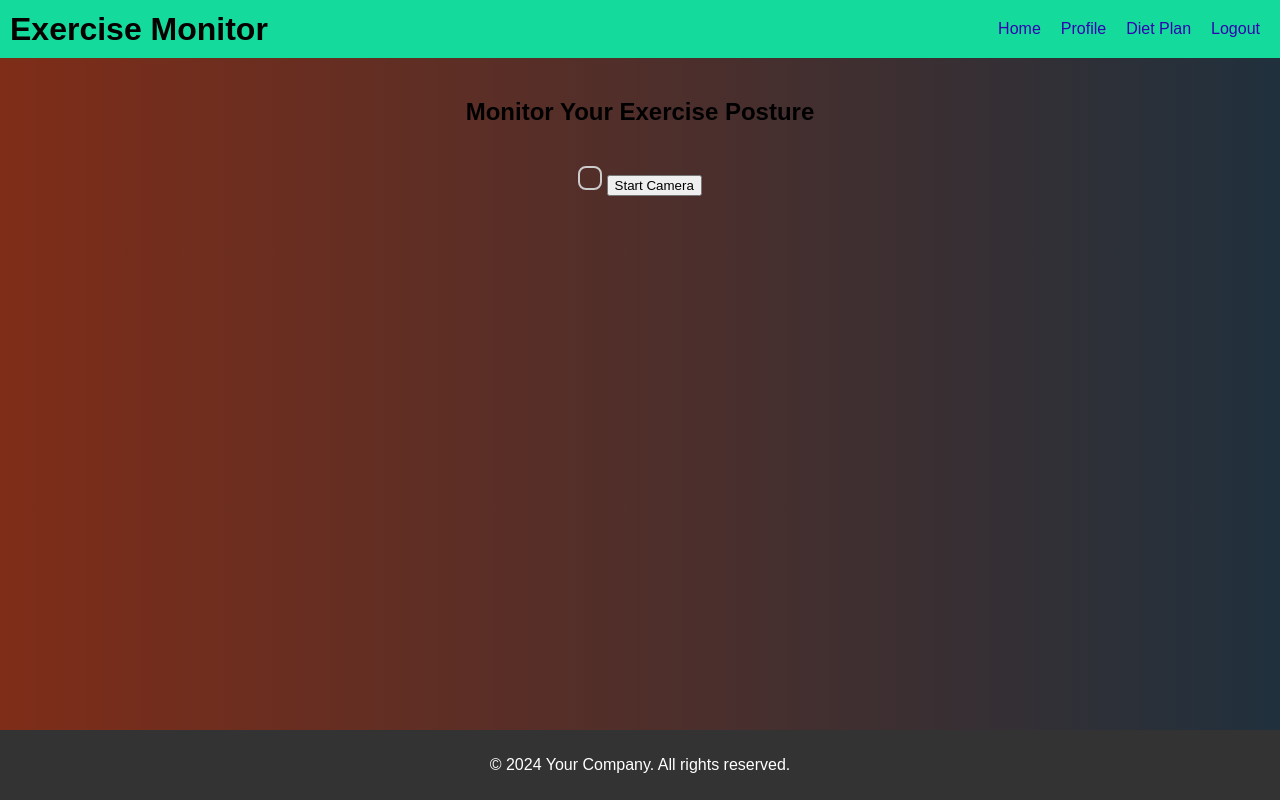
After one commit to pratyushojha04/fittab, a Flask app: a page that uses templates/exercise.html in a window 1280 px wide. The commit adds this page. Run offline with Flask 3, Linux system fonts and the light colour scheme.

Commit message:
add camera to the web page

```diff
--- a/app.py
+++ b/app.py
@@ -126,5 +126,9 @@ def diet():
     else:
         return redirect(url_for('index'))
 
+@app.route('/Various Excercises')
+def excerise():
+    return render_template('exercise.html')
+
 if __name__ == '__main__':
     app.run(debug=True)
--- a/static/style_diet.css
+++ b/static/style_diet.css
@@ -7,7 +7,7 @@ body {
 
 header {
     background: linear-gradient(to left, #43160a, #04080b);
-    color: #050101;
+    color: #eacaca;
     padding: 10px;
     display: flex;
     justify-content: space-between;
--- /dev/null
+++ b/static/style_excercise.css
@@ -0,0 +1,61 @@
+html, body {
+    height: 100%;
+    margin: 0;
+    display: flex;
+    flex-direction: column;
+    background: linear-gradient(to right, #7f2d18, #20303d); /* Gradient background */
+    font-family: Arial, sans-serif;
+}
+
+header {
+    background-color: #14db9c;
+    color: #050101;
+    padding: 10px;
+    text-align: center;
+    display: flex;
+    justify-content: space-between;
+    align-items: center;
+}
+
+header h1 {
+    margin: 0;
+}
+
+nav {
+    display: flex;
+    align-items: center;
+    list-style-type: none;
+    margin: 0;
+    padding: 0;
+}
+
+nav a {
+    color: #3102b1;
+    text-decoration: none;
+    padding: 10px;
+}
+
+nav a:hover {
+    text-decoration: underline;
+}
+
+.content {
+    flex: 1;
+    padding: 20px;
+    text-align: center;
+}
+
+#camera {
+    margin-top: 20px;
+    border: 2px solid #ccc;
+    padding: 10px;
+    border-radius: 8px;
+    display: inline-block;
+}
+
+footer {
+    background-color: #333;
+    color: #fff;
+    text-align: center;
+    padding: 10px;
+}
--- a/static/style_info.css
+++ b/static/style_info.css
@@ -8,7 +8,7 @@ body {
 }
 header {
     background: linear-gradient(to left, #43160a, #04080b);
-    color: #050101;
+    color: #dfcccc;
     padding: 10px;
     text-align: center;
     display: flex;
--- a/static/style_profile.css
+++ b/static/style_profile.css
@@ -7,7 +7,7 @@ html, body {
 
 header {
     background: linear-gradient(to left, #43160a, #04080b);
-    color: #050101;
+    color: #eddcdc;
     padding: 10px;
     text-align: center;
     display: flex;
--- a/templates/diet.html
+++ b/templates/diet.html
@@ -13,6 +13,7 @@
             <a href="{{ url_for('info') }}">Home</a>
             <a href="{{ url_for('profile') }}">Profile</a>
             <a href="{{ url_for('diet') }}">Diet Plan</a>
+
             <div class="profile-dropdown">
                 <button class="profile-button">Profile &#9662;</button>
                 <div class="dropdown-content">
--- /dev/null
+++ b/templates/exercise.html
@@ -0,0 +1,49 @@
+<!DOCTYPE html>
+<html lang="en">
+<head>
+    <meta charset="UTF-8">
+    <meta name="viewport" content="width=device-width, initial-scale=1.0">
+    <title>Exercise Monitor</title>
+    <link rel="stylesheet" href="{{ url_for('static', filename='style_excercise.css') }}">
+</head>
+<body>
+    <header>
+        <h1>Exercise Monitor</h1>
+        <nav>
+            <a href="{{ url_for('info') }}">Home</a>
+            <a href="{{ url_for('profile') }}">Profile</a>
+            <a href="{{ url_for('diet') }}">Diet Plan</a>
+
+            <a href="{{ url_for('index') }}">Logout</a>
+        </nav>
+    </header>
+
+    <div class="content">
+        <h2>Monitor Your Exercise Posture</h2>
+        <div id="camera">
+            <!-- Placeholder for the camera feed -->
+        </div>
+        <button onclick="startCamera()">Start Camera</button>
+    </div>
+
+    <footer>
+        <p>&copy; 2024 Your Company. All rights reserved.</p>
+    </footer>
+
+    <script>
+        function startCamera() {
+            // JavaScript code to access the camera and connect it to the notebook for posture monitoring
+            navigator.mediaDevices.getUserMedia({ video: true })
+                .then(stream => {
+                    const video = document.createElement('video');
+                    video.srcObject = stream;
+                    video.play();
+                    document.getElementById('camera').appendChild(video);
+                })
+                .catch(err => {
+                    console.error('Error accessing the camera: ', err);
+                });
+        }
+    </script>
+</body>
+</html>
--- a/templates/info.html
+++ b/templates/info.html
@@ -13,7 +13,7 @@
         <nav>
             <a href="{{ url_for('info') }}">Home</a>
             <a href="#">Information</a>
-            <a href="#">Various Exercises</a>
+            <a href="/Various Excercises">Various Exercises</a>
             <a href="{{ url_for('diet') }}">Diet Plan</a>
             <div class="profile-dropdown">
                 <button class="profile-button">Profile &#9662;</button>
--- a/templates/profile.html
+++ b/templates/profile.html
@@ -12,7 +12,7 @@
         <nav>
             <a href="{{ url_for('info') }}">Home</a>
             <a href="#">Info</a>
-            <a href="#">Various Exercises</a>
+            <a href="/Various Excercises">Various Exercises</a>
             <a href="/diet">Diet Plan</a>
             <div class="profile-dropdown">
                 <button class="profile-button">Profile &#9662;</button>
```
Also changed, not shown: static/style.css (+12 -1 lines), templates/index.html (+11 -5 lines), instance/users.sqlite3, 1 other file.
